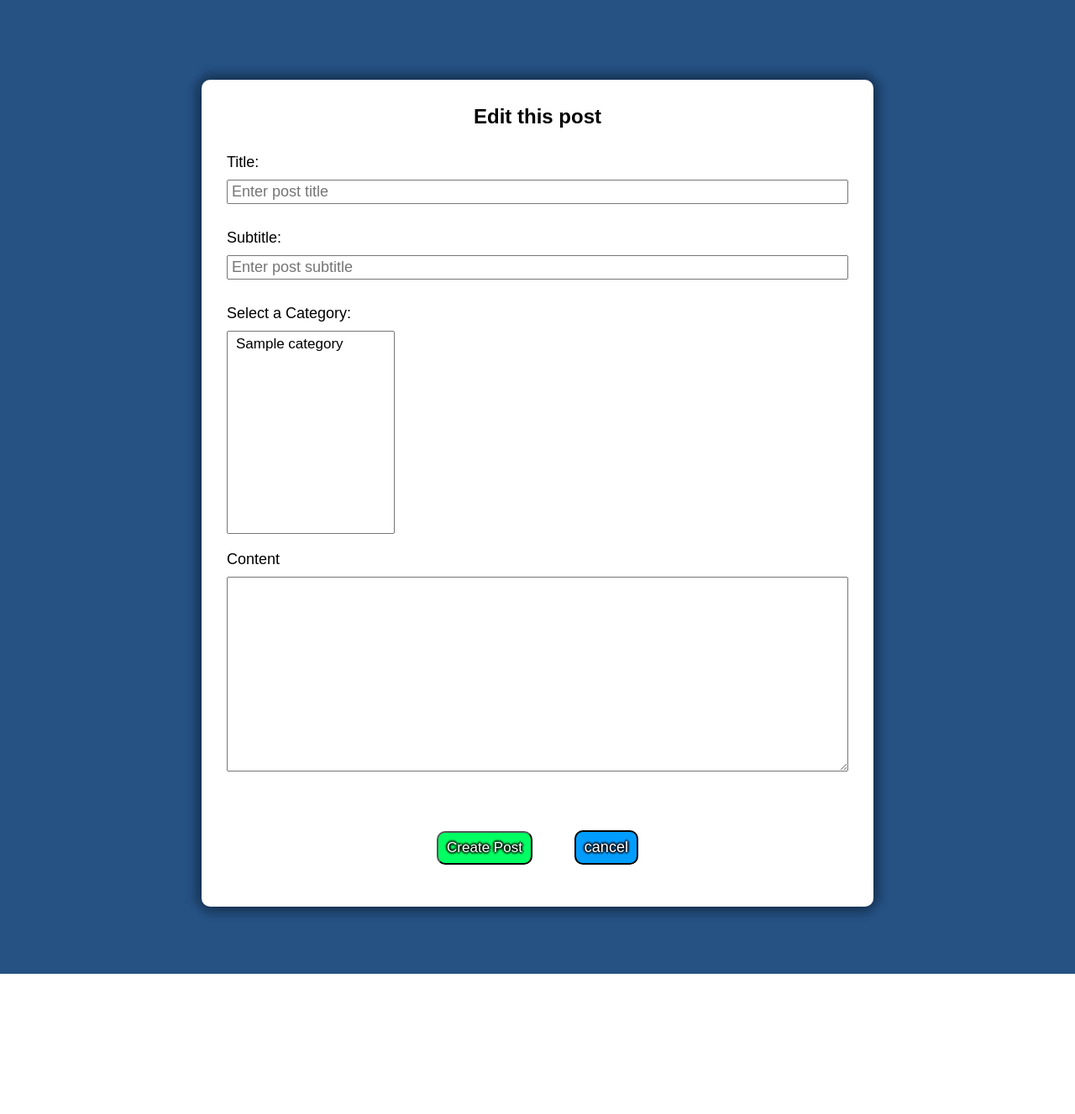
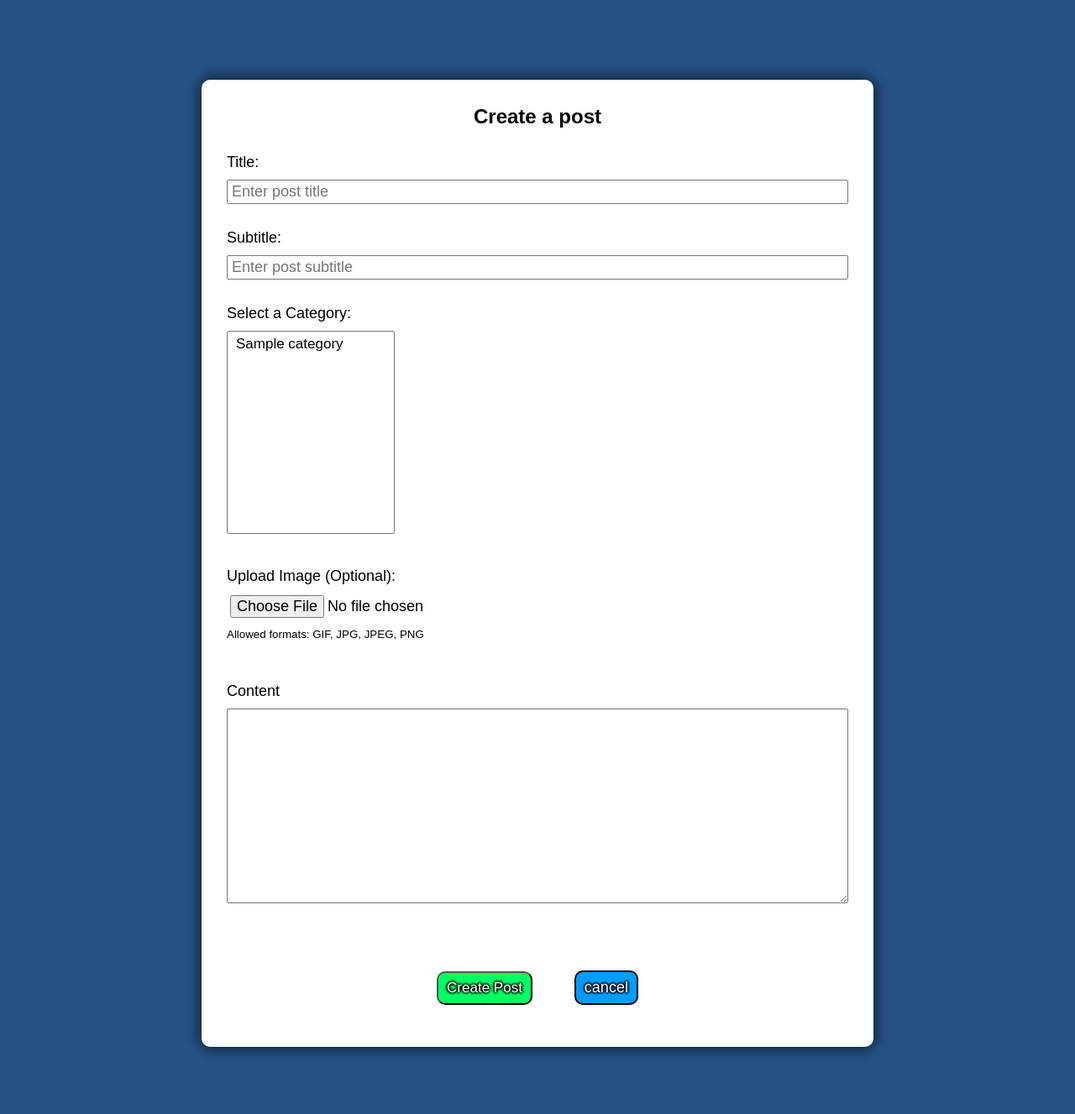
Before and after one commit to Olando07/WEBD2_finalProject, a PHP site: page /create.php in a window 1280 px wide. Shown: the part 115-1442 px from the top of the page at 84% size. Before the commit the page ends 1275 px from the top, so only its background shows below. Run offline with PHP 8.4, Linux system fonts and the light colour scheme; the visitor is signed in with stand-in values (Sample User, id 1); tables that the repository leaves empty or names only in its code hold one stand-in row (values such as "Sample post").

Commit message:
Add image upload support to post creation and editing
Implemented image upload functionality in create.php and edit.php, including validation for file type and size, and saving image metadata to the database. Updated index.php to display images with posts. Added related form fields and error handling, and updated CSS for image upload styling. Also included a sample uploaded image.

```diff
--- a/create.php
+++ b/create.php
@@ -5,18 +5,10 @@ require_once('header.php');
 include_once 'sessionHandler.php';
 requireLogin(); // Make sure user is logged in
 
-require './php-image-resize-master/lib/ImageResize.php';
-require './php-image-resize-master/lib/ImageResizeException.php';
-
 $title = '';
 $subtitle = '';
 $report = '';
 $category = '';
-
-$titleError = '';
-$subtitleError = '';
-$reportError = '';
-$post = ['title'=>'', 'subtitle'=>'', 'category_id'=>'', 'report'=>''];
 
 function uploadPath($fileName, $uploadFolder = 'uploads'){
     $currentFolder = dirname(__FILE__);
@@ -28,13 +20,35 @@ function uploadPath($fileName, $uploadFolder = 'uploads'){
 function validFile($tempPath, $newPath){
     $validFileTypes = ['gif', 'jpg', 'jpeg', 'png'];
 
+    // Check if file exists and is readable
+    if (!is_uploaded_file($tempPath)) {
+        return false;
+    }
+
+    // Checks file type
     $fileType = pathinfo($newPath, PATHINFO_EXTENSION);
-
     $isValidFileType = in_array($fileType, $validFileTypes);
 
-    return $isValidFileType;
+    // Additional MIME type check for security
+    $finfo = finfo_open(FILEINFO_MIME_TYPE);
+    $mimeType = finfo_file($finfo, $tempPath);
+    finfo_close($finfo);
+
+    $validMimeTypes = ['image/gif', 'image/jpeg', 'image/png'];
+    $isValidMimeType = in_array($mimeType, $validMimeTypes);
+
+    return $isValidFileType && $isValidMimeType;
 }
 
+// Create uploads directory if it doesn't exist
+$uploadsDir = dirname(__FILE__) . DIRECTORY_SEPARATOR . 'uploads';
+if (!is_dir($uploadsDir)) {
+    if (!mkdir($uploadsDir, 0755, true)) {
+        $errors['general'] = "Could not create uploads directory";
+    }
+}
+
+// Fetch categories
 try{
     $stmt = $db->query("SELECT * FROM categories ORDER BY category_id");
     $categories = $stmt->fetchAll(PDO::FETCH_ASSOC);
@@ -43,59 +57,89 @@ try{
     $categories = [];
 }
 
+// checks if form is submitted
 if($_POST && !empty($_POST['create'])){
+    // filter unsafe to preserve " and '
     $title = filter_input(INPUT_POST, 'title', FILTER_UNSAFE_RAW);
     $subtitle = filter_input(INPUT_POST, 'subtitle', FILTER_UNSAFE_RAW);
     $report = filter_input(INPUT_POST, 'report', FILTER_UNSAFE_RAW);
     $category = filter_input(INPUT_POST, 'category', FILTER_UNSAFE_RAW);
 
+    // validate required fields
+    if (empty($title)) $errors['title'] = 'The title is required';
+    if (empty($subtitle)) $errors['subtitle'] = 'This subtitle is required';
+    if (empty($report)) $errors['report'] = 'This report is required';
+    if (empty($category)) $errors['category'] = 'Please select a category';
+
+    $imageId = null;
+
+    // handle image upload
     $uploadImage = isset($_FILES['image']) && ($_FILES['image']['error'] === 0);
     $uploadError = isset($_FILES['image']) && ($_FILES['image']['error'] > 0);
-    $uploadedFile = '';
-    $resized50Path = '';
+    $imageFileName = '';
 
-    if($uploadImage){
-        $imageFileName = $_FILES['image']['name'];
+    // checks if image is uploaded
+    if(isset($_FILES['image']) && $_FILES['image']['error'] === UPLOAD_ERR_OK){
+        // filename sanitization
+        $imageFileName = preg_replace('/[^a-zA-Z0-9._-]/', '',basename($_FILES['image']['name']));
         $tempImagePath = $_FILES['image']['tmp_name'];
         $newPath = uploadPath($imageFileName);
+        $imageRelPath = 'uploads/' . $imageFileName;
 
-        if(validFile($tempImagePath, $newPath)){
+        // Check file size (limit to 5MB)
+        if ($_FILES['image']['size'] > 5 * 1024 * 1024) {
+            $errors['image'] = "File size too large. Maximum 5MB allowed.";
+        }elseif (!validFile($tempImagePath, $newPath)) {
+            $errors['image'] = "Invalid file type. Only GIF, PNG, JPG and JPEG files are allowed.";
+        }
+        // Check if file already exists and rename if necessary
+        else {
+            $counter = 1;
+            $originalPath = $newPath;
+            $originalRelPath = $imageRelPath;
+
+            // Generate unique filename to avoid conflicts
+            $fileExtension = pathinfo($imageFileName, PATHINFO_EXTENSION);
+            $uniqueFileName = time() . '_' . mt_rand(1000, 9999) . '.' . $fileExtension;
+            $newPath = uploadPath($uniqueFileName);
+            $imageRelPath = 'uploads/' . $uniqueFileName;
+
             if(move_uploaded_file($tempImagePath, $newPath)){
-                $uploadedFile = $newPath;
+                try{
+                    // add image to database
+                    $imgStmt = $db->prepare("INSERT INTO images (image_name, image_path) VALUES (:name, :path)");
+                    $imgStmt->execute([':name'=> basename($newPath), ':path'=> $imageRelPath]);
 
-                try{
-                    // Resize to 50px width
-                    $image50 = new \Gumlet\ImageResize($newPath);
-                    $image50->resizeToWidth(50);
-                    $resized50Path = uploadPath('50px_' . $imageFileName);
-                    $image50->save($resized50Path);
-                }catch(Exception $e){
-                    $errors['images'] = "Error processing the image" . $e->getMessage();
+                    $imageId = $db->lastInsertId();
+                }catch(PDOException $e){
+                    $errors['image'] = "There was an errror in saving the image: " . $e->getMessage();
+                    // Clean up uploaded file if database insert fails
+                    if (file_exists($newPath)) {
+                        unlink($newPath);
+                    }
                 }
             }else{
-                $errors['images'] = "Failed to upload image";
+                $errors['image'] = "Failed to upload image. Check directory permissions.";
             }
-        }else{
-            $errors['images'] = "Invalid file type. Only gif, png, jpg and jpeg file types are allowed.";
         }
     }elseif($uploadError){
         $errors['image'] = 'Error uploading file';
     }
 
+    // proceed if there are no validation errors
+    if(empty($errors) && $title && $subtitle && $report){
+        $posts = $db->prepare("INSERT INTO posts(title, subtitle, report, category_id, creator_id, image_id) VALUES(:title, :subtitle, :report, :category, :creator, :image_id)");
+        // checks if there is an image or image error
+        if (!$uploadImage || isset($errors['images'])) {
+            $imageId = null;
+        }
 
+        $posts->execute([':title'=>$title, ':subtitle'=>$subtitle, ':report'=>$report, ':category'=>$category, ':creator'=>$_SESSION['user_id'], ':image_id'=>$imageId]);
 
+        header('Location: index.php');
+        exit();
+    }
 }
-
-if($title && $subtitle && $report){
-    $posts = $db->prepare("INSERT INTO posts(title, subtitle, report, category_id, creator_id) VALUES(:title, :subtitle, :report, :category, :creator)");
-    $posts->execute([':title'=>$title, ':subtitle'=>$subtitle, ':report'=>$report, ':category'=>$category, ':creator'=>$_SESSION['user_id']]);
-    header('Location: index.php');
-    exit();
-}
-
-if (empty($title)) $errors['title'] = 'The title is required';
-if (empty($subtitle)) $errors['subtitle'] = 'This subtitle is required';
-if (empty($report)) $errors['report'] = 'This report is required';
 
 ?>
 <!DOCTYPE html>
@@ -109,34 +153,43 @@ if (empty($report)) $errors['report'] = 'This report is required';
 <body>
     <div class="create-main">
         <div class="create-form">
-            <h2>Edit this post</h2>
+            <h2>Create a post</h2>
 
-            <form action="" method="POST" id="createPostForm">
+            <form action="" method="POST" id="createPostForm" enctype="multipart/form-data">
+                <?php if (isset($errors['general'])): ?>
+                    <div class="error-message"><?= $errors['general'] ?></div>
+                <?php endif; ?>
                 <div class="form-group">
                     <label for="title">Title:</label>
-                    <input type="text" id="title" name="title" value="<?= isset($post['title']) ? htmlspecialchars( $post['title']) : ''?>" required placeholder="Enter post title">
-                    <span class="error"><?= $titleError?></span>
+                    <input type="text" id="title" name="title" value="<?= isset($_POST['title']) ? htmlspecialchars( $_POST['title']) : ''?>" required placeholder="Enter post title">
+                    <span class="error"><?= isset($errors['title']) ? $errors['title']: ''?></span>
                 </div>
                 <div class="form-group">
                     <label for="subtitle">Subtitle:</label>
-                    <input type="text" id="subtitle" name="subtitle" value="<?= isset($post['subtitle']) ? htmlspecialchars( $post['subtitle']) : '' ?>" required placeholder="Enter post subtitle">
-                    <span class="error"><?= $subtitleError?></span>
+                    <input type="text" id="subtitle" name="subtitle" value="<?= isset($_POST['subtitle']) ? htmlspecialchars( $_POST['subtitle']) : '' ?>" required placeholder="Enter post subtitle">
+                   <span class="error"><?= isset($errors['subtitle']) ? $errors['subtitle']: ''?></span>
                 </div>
                 <div class="form-group">
                     <label for="category">Select a Category:</label>
                     <select name="category" id="category" size="8" required>
                         <?php foreach($categories as $category): ?>
-                            <option value="<?= $category['category_id']?>" <?= $category['category_id'] == $post['category_id'] ? 'selected' : ''?>>
+                            <option value="<?= $category['category_id']?>" <?= isset($_POST['category_id']) && $_POST['category_id'] == $category['category_id'] ? 'selected' : ''?>>
                                 <?= $category['category_name']?>
                             </option>
                         <?php endforeach ?>
                     </select>
                 </div>
+                <div class="form-group image-upload">
+                    <label for="image">Upload Image (Optional):</label>
+                    <input type="file" id="image" name="image" accept='image/*'>
+                    <small>Allowed formats: GIF, JPG, JPEG, PNG</small>
+                    <span class="error"><?= isset($errors['images']) ? $errors['images']: ''?></span>
+                </div>
                 <div class="form-group">
                     <label for="report">Content</label>
-                    <textarea name="report" id="report" rows="10" required><?= $post['report']?></textarea>
+                    <textarea name="report" id="report" rows="10" required><?= isset($_POST['report']) ? htmlspecialchars( $_POST['report']) : ''?></textarea>
+                    <span class="error"><?= isset($errors['report']) ? $errors['report']: ''?></span>
                 </div>
-
                 <div class="form-actions">
                     <input type="submit" name="create" value="Create Post" class="create-btn">
                     <a href="index.php" class="cancel-btn">cancel</a>
--- a/edit.php
+++ b/edit.php
@@ -104,6 +104,12 @@ if(isset($_POST['update'])){
                             <?php endforeach ?>
                         </select>
                     </div>
+                    <div class="form-group image-upload">
+                        <label for="image">Upload Image (Optional):</label>
+                        <input type="file" id="image" name="image" accept='image/*'>
+                        <small>Allowed formats: GIF, JPG, JPEG, PNG</small>
+                        <span class="error"><?= isset($errors['images']) ? $errors['images']: ''?></span>
+                    </div>
                     <div class="form-group">
                         <label for="report">Content</label>
                         <textarea name="report" id="report" rows="10" required><?= $post['report']?></textarea>
--- a/main.css
+++ b/main.css
@@ -548,6 +548,14 @@ html {
     align-items: center;
 }
 
+.create-main .create-form form .image-upload {
+    margin: 20px 0;
+}
+
+.create-main .create-form form .image-upload {
+
+}
+
 .edit-main .edit-form form .form-actions input, .create-main .create-form form .form-actions input,
 .cancel-btn {
     padding: 8px 10px;
```
Also changed, not shown: index.php (+36 -4 lines), login.php (+5 -5 lines), uploads/1753312513_1924.jpg (added).
